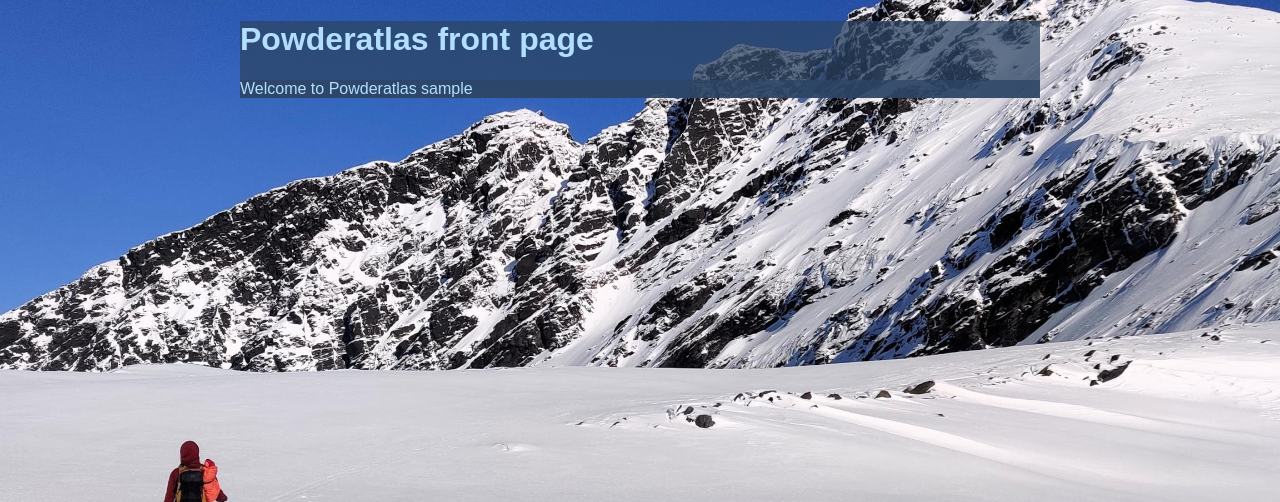
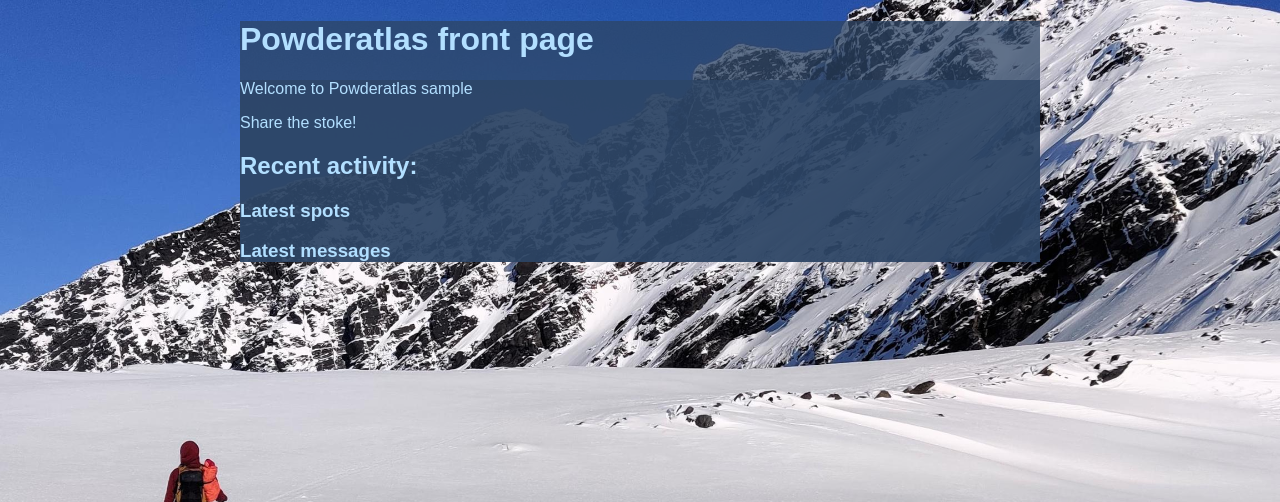
Before and after one commit to ttanninen/freeride_spot_review_webapp, a Flask app: page /home in a window 1280 px wide. Shown: the part 98-600 px from the top of the page. Run offline with Flask 3, Linux system fonts and the light colour scheme; the visitor is signed in with stand-in values (Sample User, id 1); data comes from the database, SQL or seed files in the repository.

Commit message:
Added placeholders for front page latest spots and messages

```diff
--- a/app.py
+++ b/app.py
@@ -32,7 +32,11 @@ def index():
         return redirect("/login")
     user_id = session.get("user_id")
     username = users.get_user(user_id)[1]
-    return render_template("index.html", username=username)
+
+    spot_list = spots.get_latest_spots()
+    messages = spots.get_latest_messages()
+
+    return render_template("index.html", username=username, spot_list=spot_list, messages=messages)
 
 @app.route("/register", methods=["GET", "POST"])
 def register():
--- a/spots.py
+++ b/spots.py
@@ -242,3 +242,9 @@ def update_image(spot_id, image):
 def get_image(spot_id):
     sql = "SELECT image FROM spots WHERE id = ?"
     return db.query(sql, [spot_id])[0]["image"]
+
+def get_latest_spots():
+    return None
+
+def get_latest_messages():
+    return None
--- a/templates/index.html
+++ b/templates/index.html
@@ -5,7 +5,15 @@
 <h1>Powderatlas front page</h1>
 <div class="content">
 <p>
-Welcome to Powderatlas {{ username }}
+    Welcome to Powderatlas {{ username }}
 </p>
+<p>
+    Share the stoke!
+</p>
+<h2>Recent activity:</h2>
+<h3>Latest spots</h3>
+<h3>Latest messages</h3>
+
+
 </div>
 {% endblock %}
```
